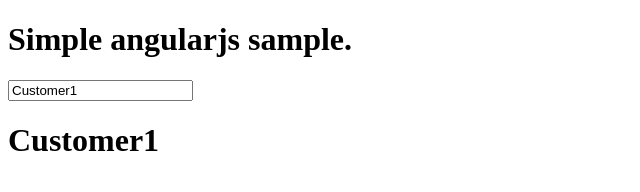
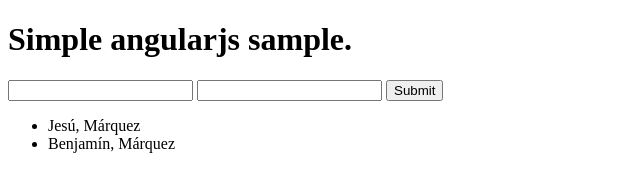
Before and after one commit to jesumarquez/hello-mean, a website: page public/index.html in a window 1280 px wide. Shown: the whole page, without its empty margins (0-640 px from the left). Drawn offline with nearby package versions, Linux system fonts and the light colour scheme.

Commit message:
Controller customer list

```diff
--- a/public/index.html
+++ b/public/index.html
@@ -3,8 +3,14 @@
     <body>
         <h1>Simple angularjs sample.</h1>
         <div ng-controller="customerController">
-            <input type="text" ng-model="name" placehoder="Enter a name..."/>
-            <h1>{{name}}</h1>
+            <form ng-submit="add()">
+                <input type="text" ng-model="current.firstName" placehoder="Enter name..."/>
+                <input type="text" ng-model="current.lastName" placehoder="Enter last name..."/>
+                <input type="submit" value="Submit"/>
+            </form>
+            <ul>
+                <li ng-repeat="customer in customers">{{customer.firstName}}, {{customer.lastName}}</li>
+            </ul>
         </div>
         <script type="text/javascript" src="/bower_components/angularjs/angular.min.js"></script>
         <script type="text/javascript" src="/scripts/app.js"></script>
--- a/public/scripts/customer/customer-controller.js
+++ b/public/scripts/customer/customer-controller.js
@@ -2,6 +2,17 @@
 
 app.controller('customerController', ['$scope',
     function($scope){
-        $scope.name = 'Customer1';
+
+        $scope.customers = [
+            { firstName : 'Jesú', lastName : 'Márquez' },
+            { firstName : 'Benjamín', lastName : 'Márquez' }
+            ];
+
+        $scope.current = {};
+
+        $scope.add = function(){
+            $scope.customers.push($scope.current);
+            $scope.current = {};
+        };
     }
 ]);
```
